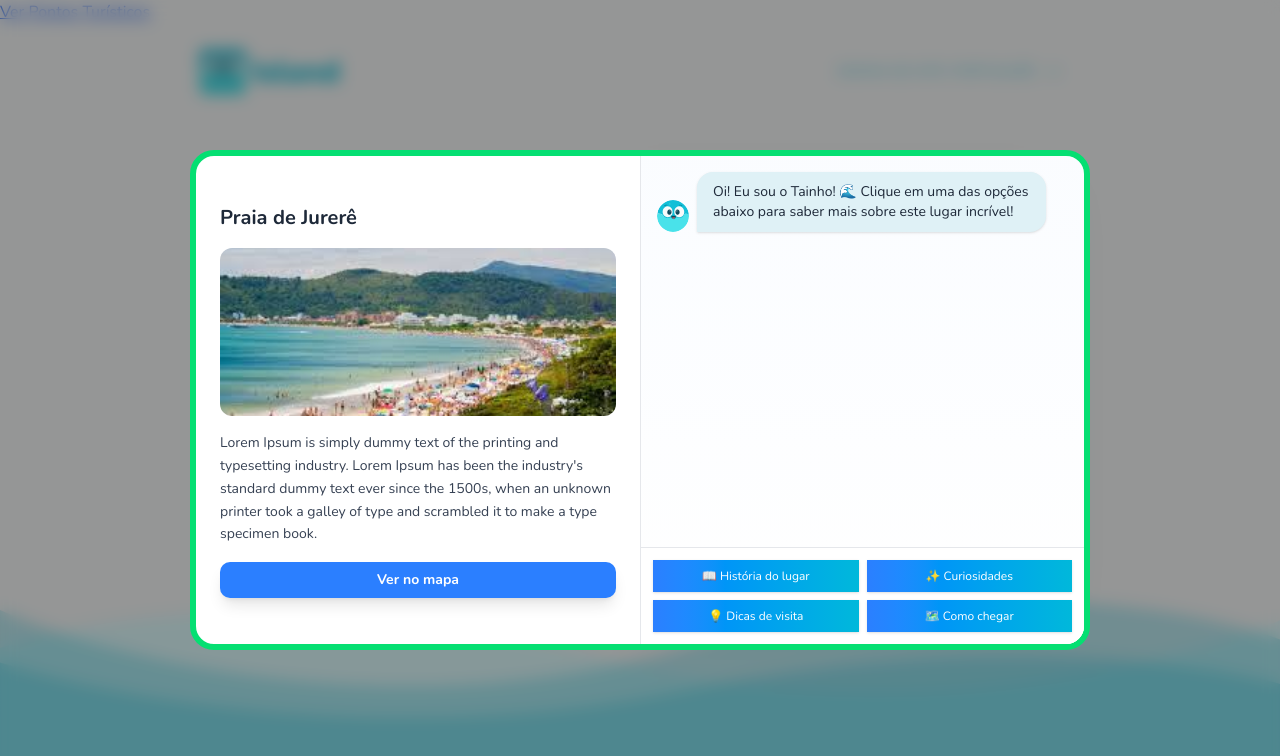
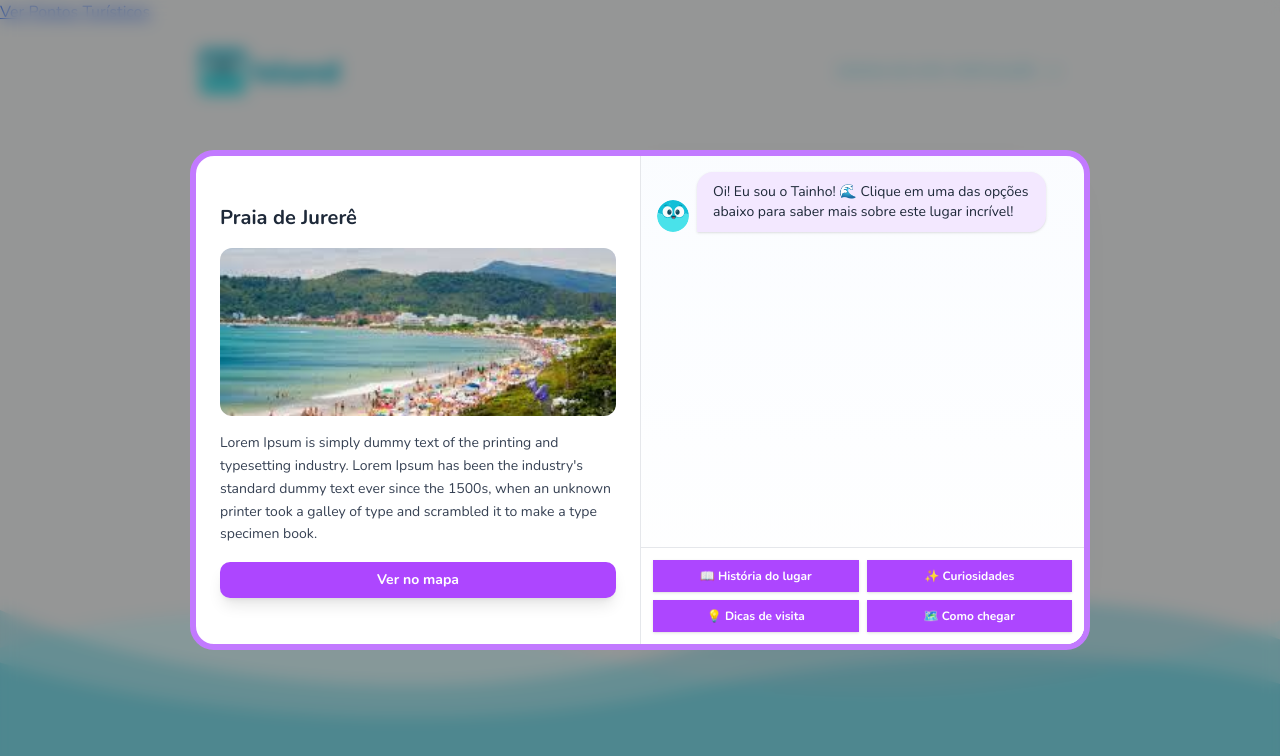
Before and after one commit to DarlanHildebrando/frontend-hackathon, a Next.js app: page /login in a window 1280 px wide. Both pictures are taken after a click on the button "Ver Pontos Turísticos". Shown: the top 756 px of the page. Built offline with nearby package versions, Linux system fonts and the light colour scheme.

Commit message:
wip: mudança de interfase no modal de pontos turisticos

```diff
--- a/src/app/login/page.tsx
+++ b/src/app/login/page.tsx
@@ -59,7 +59,7 @@ export default function Page() {
                 Ver Pontos Turísticos
             </button>
 
-            <ModalPontosTuristicosDiv open={open} onOpenChange={setOpen} tema="trilha" />
+            <ModalPontosTuristicosDiv open={open} onOpenChange={setOpen} tema="larica" />
 
             <img
                 src="./elements/waves_background.svg"
--- a/src/components/ModalPontosTuristicos.tsx
+++ b/src/components/ModalPontosTuristicos.tsx
@@ -37,6 +37,28 @@ export function ModalPontosTuristicosDiv({
         trilha: "border-green-400",
         praia: "border-yellow-400"
     }
+
+    const temaConfig = {
+        larica: {
+            primary: "bg-purple-500 hover:bg-purple-600",
+            bubble: "bg-purple-100",
+            gradientFrom: "from-purple-100/60",
+            gradientTo: "to-white",
+        },
+        trilha: {
+            primary: "bg-green-500 hover:bg-green-600",
+            bubble: "bg-green-100",
+            gradientFrom: "from-green-100/60",
+            gradientTo: "to-white",
+        },
+        praia: {
+            primary: "bg-yellow-500 hover:bg-yellow-600",
+            bubble: "bg-yellow-100",
+            gradientFrom: "from-yellow-100/60",
+            gradientTo: "to-white",
+        },
+    };
+
 
     // Prompts pré-definidos que o usuário pode escolher
     const promptOptions = [
@@ -139,7 +161,12 @@ export function ModalPontosTuristicosDiv({
                             Lorem Ipsum is simply dummy text of the printing and typesetting industry. Lorem Ipsum has been the industry's standard dummy text ever since the 1500s, when an unknown printer took a galley of type and scrambled it to make a type specimen book.
                         </p>
 
-                        <Button className="w-full bg-blue-500 hover:bg-blue-600">
+                        <Button
+                            className={`
+                            w-full text-white font-bold py-4 rounded-[10px] transition-colors shadow-lg cursor-pointer
+                            ${temaConfig[tema].primary}
+                        `}
+                        >
                             Ver no mapa
                         </Button>
                     </div>
@@ -168,10 +195,11 @@ export function ModalPontosTuristicosDiv({
                                                 px-4 py-2.5 rounded-2xl max-w-[85%] shadow-sm text-sm
                                                 ${message.sender === "user"
                                                 ? "bg-white text-gray-800 rounded-br-none"
-                                                : "bg-[#DFF1F6] text-gray-800 rounded-bl-none"
+                                                : `${temaConfig[tema].bubble} text-gray-800 rounded-bl-none`
                                             }
                                      `}
                                     >
+
                                         {message.text}
                                     </div>
                                 </div>
@@ -205,21 +233,18 @@ export function ModalPontosTuristicosDiv({
                                 {promptOptions.map((option) => (
                                     <button
                                         key={option.id}
+                                        className={`
+                                        px-3 py-2 text-xs font-bold rounded-lg shadow-sm transition-all
+                                        bg-gradient-to-r ${temaConfig[tema].primary}
+                                        hover:brightness-110
+                                        text-white
+                                    `}
                                         onClick={() => handlePromptClick(option.prompt, option.label)}
-                                        disabled={isLoading}
-                                        className="
-                                            px-3 py-2 text-xs font-medium
-                                            bg-gradient-to-r from-blue-500 to-cyan-500
-                                            text-white rounded-lg
-                                            hover:from-blue-600 hover:to-cyan-600
-                                            disabled:opacity-50 disabled:cursor-not-allowed
-                                            transition-all duration-200
-                                            shadow-sm hover:shadow-md
-                                        "
                                     >
                                         {option.label}
                                     </button>
                                 ))}
+
                             </div>
                         </div>
 
```
Lines whose indentation alone changed are shown as unchanged.
